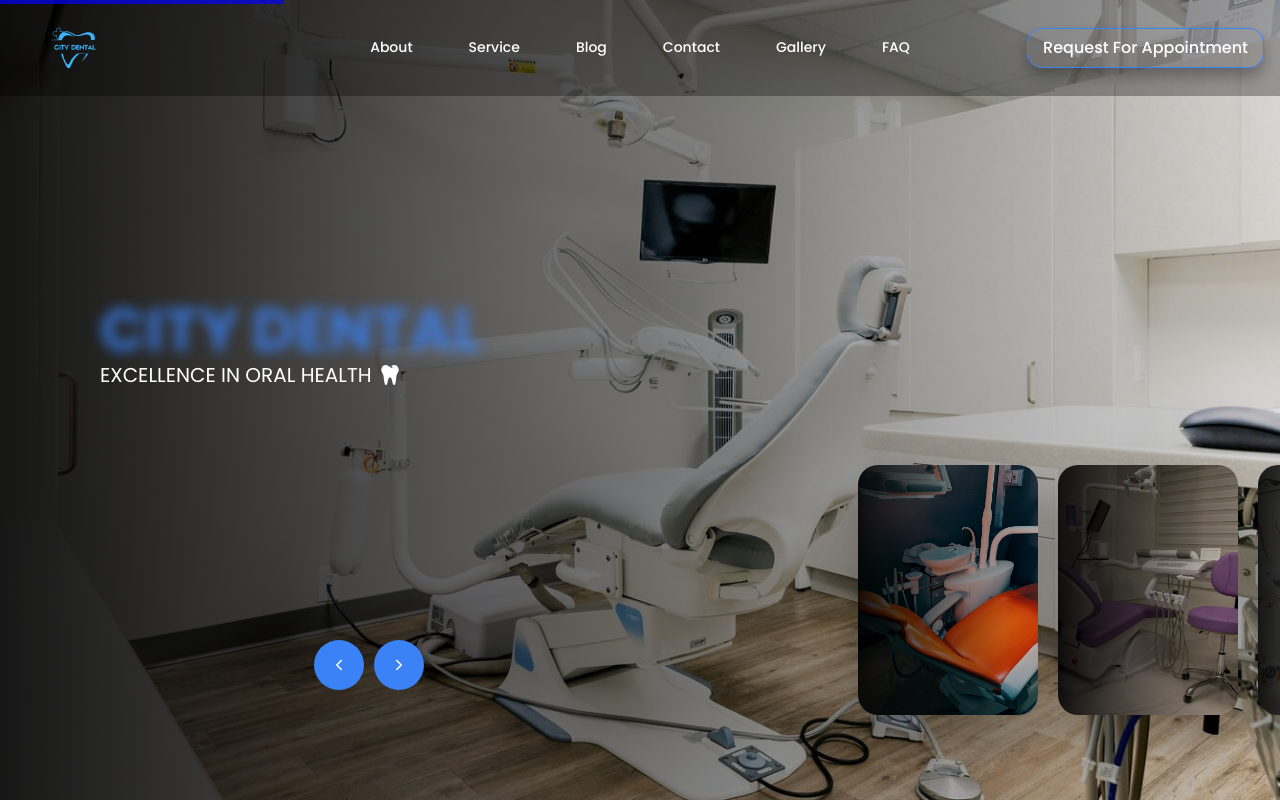
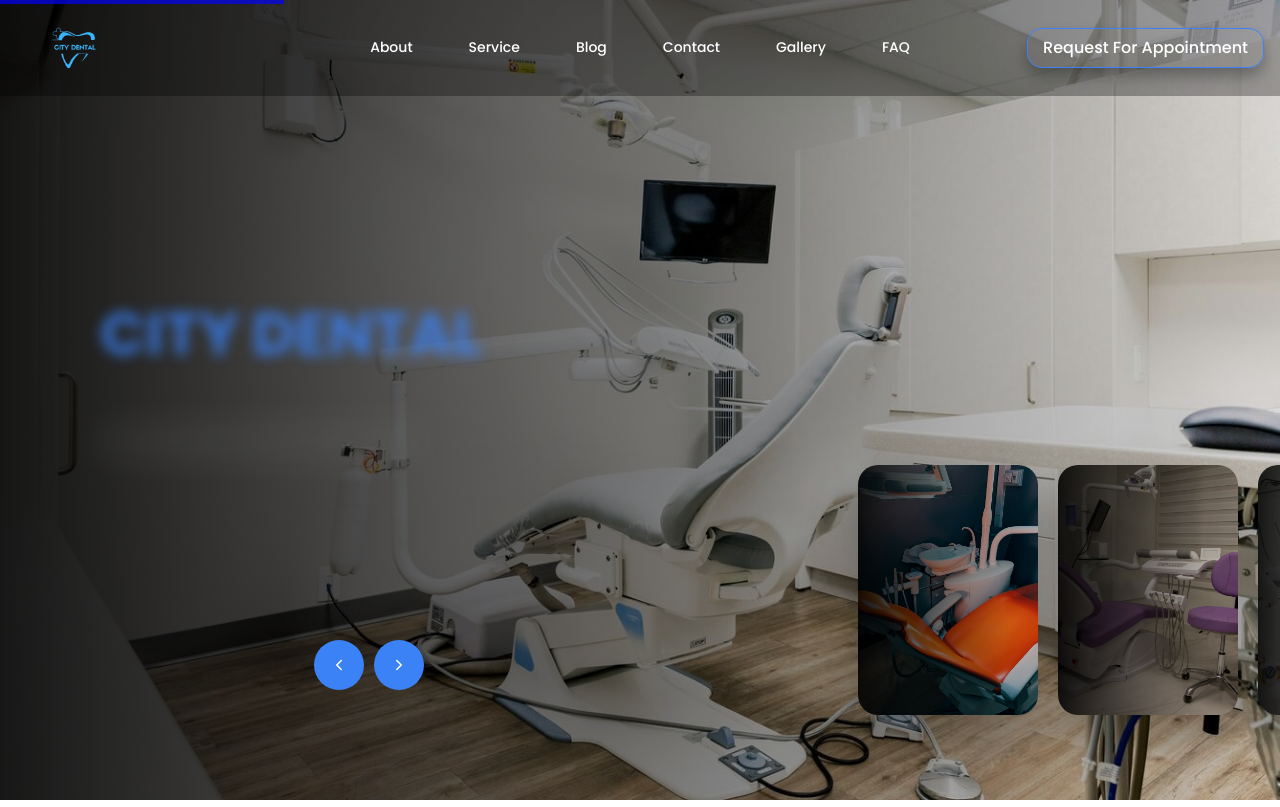
Before and after one commit to Ishtiak007/City-Dental-Frontend, a React (Vite) app: page / in a window 1280 px wide. Built offline with nearby package versions, Linux system fonts and the light colour scheme.

Commit message:
animation related an issue solved

```diff
--- a/src/pages/Home/Banner/Banner.css
+++ b/src/pages/Home/Banner/Banner.css
@@ -123,11 +123,11 @@
 }
 
 .content .name {
-  font-size: 100px;
+  font-size: 20px;
   text-transform: uppercase;
   font-weight: bold;
   line-height: 1;
-  text-shadow: 3px 4px 4px rgba(255, 255, 255, 0.8);
+  /* text-shadow: 3px 4px 4px rgba(255, 255, 255, 0.8); */
 
   opacity: 0;
   animation: animate 1s ease-in-out 0.6s 1 forwards;
--- a/src/pages/Home/Banner/Banner.jsx
+++ b/src/pages/Home/Banner/Banner.jsx
@@ -105,7 +105,7 @@
                         >
                             <div className="content">
                                 <div className="title text-blue-500">CITY DENTAL</div>
-                                <div className="text-xl my-5 flex items-center gap-2">{slide.name} <FaTooth /></div>
+                                <div className="text-xl my-5 flex items-center gap-2 name">{slide.name} <FaTooth /></div>
                                 <div className="des">
                                     Caring for your smile with professional expertise, advanced techniques, and a friendly patient experience.
                                 </div>
```
